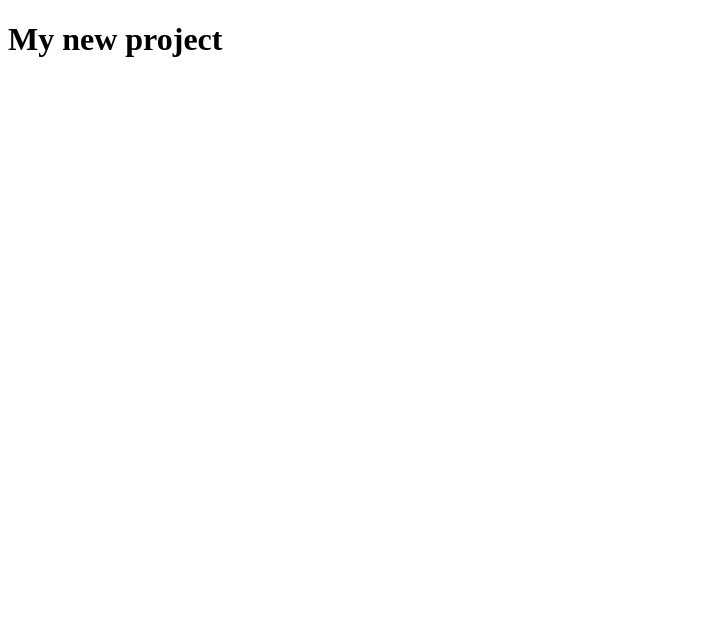
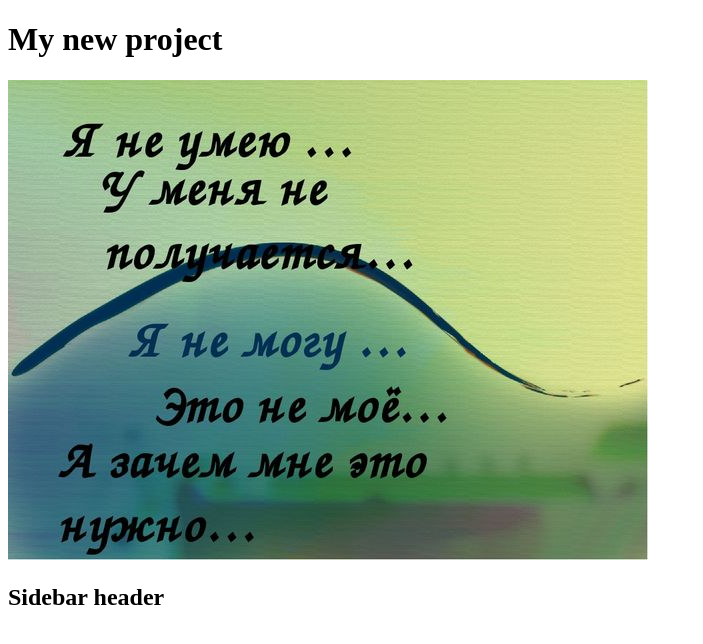
Before and after one commit to ksenia-lavrook/git-test, a plain HTML site: page index.html in a window 1280 px wide. Shown: the whole page, without its empty margins (0-703 px from the left). Drawn offline with Linux system fonts and the light colour scheme.

Commit message:
commit side

```diff
--- a/index.html
+++ b/index.html
@@ -6,6 +6,9 @@
 </head>
 <body>
 	<h1>My new project</h1>
+	<div><img src="img/img0.jpg" alt="image"></div>
+
+	<h2>Sidebar header</h2>
 
 </body>
 </html>
```
Also changed, not shown: img/img0.jpg (added).
